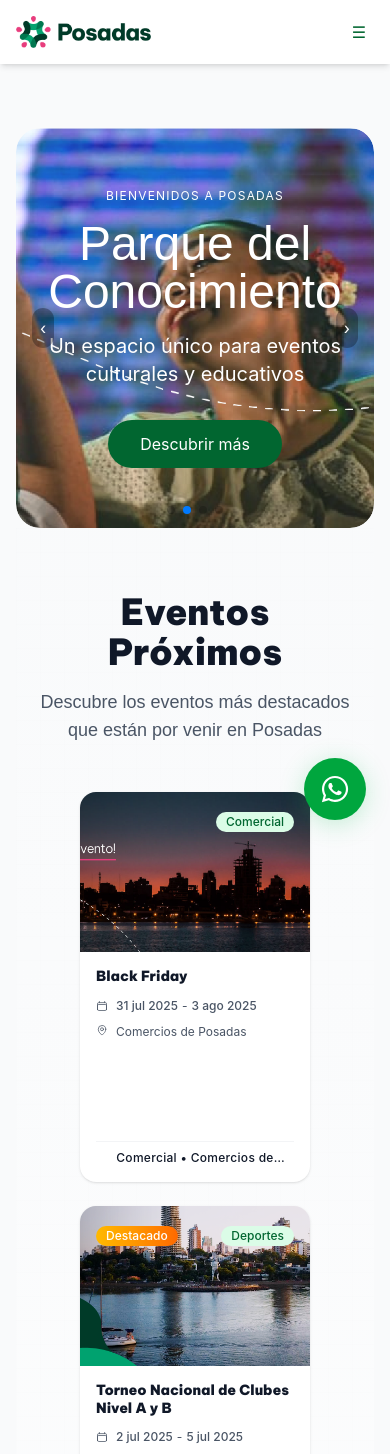
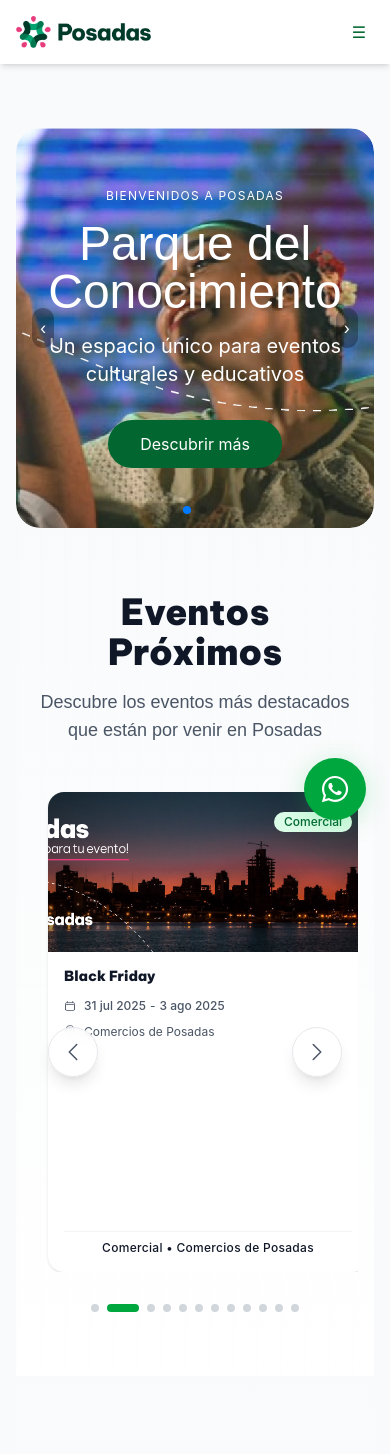
Before and after one commit to Pir4te64/my-eventos-appfinal, a React (Vite) app: page /mice in a window 390 px wide. Shown: the top 1454 px of the page. Built offline with nearby package versions, Linux system fonts and the light colour scheme; a web font is replaced by a local one.

Commit message:
Refactor CarouselCards component to improve layout and responsiveness. Update grid structure for better spacing and add scrollbar hiding functionality. Enhance card styling for consistent appearance across different screen sizes.

```diff
--- a/src/components/CarouselCards.jsx
+++ b/src/components/CarouselCards.jsx
@@ -214,11 +214,11 @@ export default function CarouselCards() {
           </button>
 
           {/* Cards Grid */}
-          <div className="grid grid-cols-1 md:grid-cols-2 lg:grid-cols-3 xl:grid-cols-5 gap-6 px-12">
+          <div className="flex md:grid md:grid-cols-2 lg:grid-cols-3 xl:grid-cols-5 gap-4 md:gap-6 px-4 md:px-12 overflow-x-auto md:overflow-visible scrollbar-hide">
             {getVisibleItems().map((item, index) => (
                               <div
                   key={`${item.title}-${index}`}
-                  className={`group relative bg-white rounded-2xl shadow-sm hover:shadow-2xl hover:bg-green-800 transition-all duration-500 transform hover:-translate-y-2 aspect-square ${
+                  className={`group relative bg-white rounded-2xl shadow-sm hover:shadow-2xl hover:bg-green-800 transition-all duration-500 transform hover:-translate-y-2 aspect-square flex-shrink-0 w-80 md:w-auto ${
                     isTransitioning ? 'opacity-75' : 'opacity-100'
                   }`}
                 >
@@ -338,6 +338,15 @@ export default function CarouselCards() {
             linear-gradient(90deg, rgba(0,0,0,0.1) 1px, transparent 1px);
           background-size: 24px 24px;
         }
+
+        .scrollbar-hide {
+          -ms-overflow-style: none;
+          scrollbar-width: none;
+        }
+
+        .scrollbar-hide::-webkit-scrollbar {
+          display: none;
+        }
       `}</style>
     </section>
   )
```
